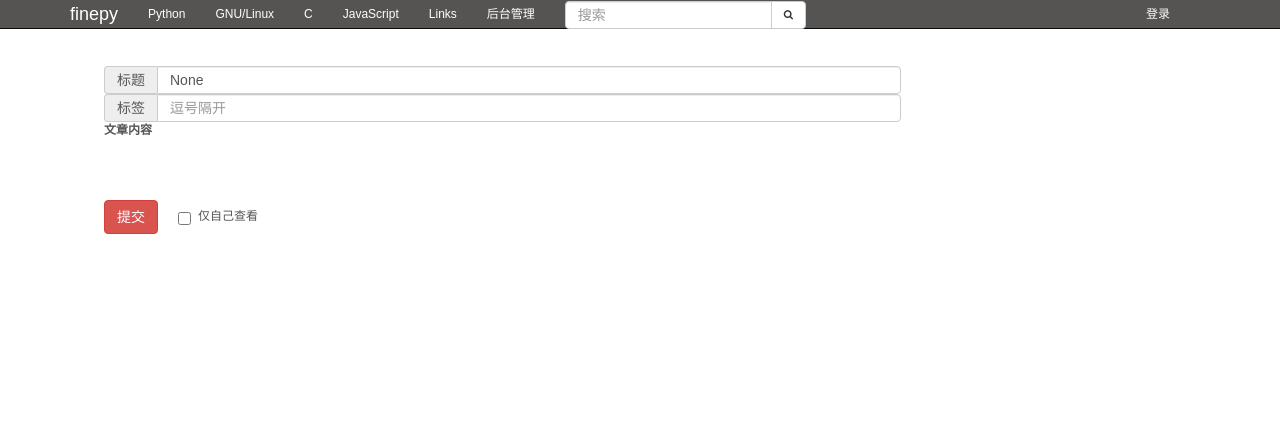
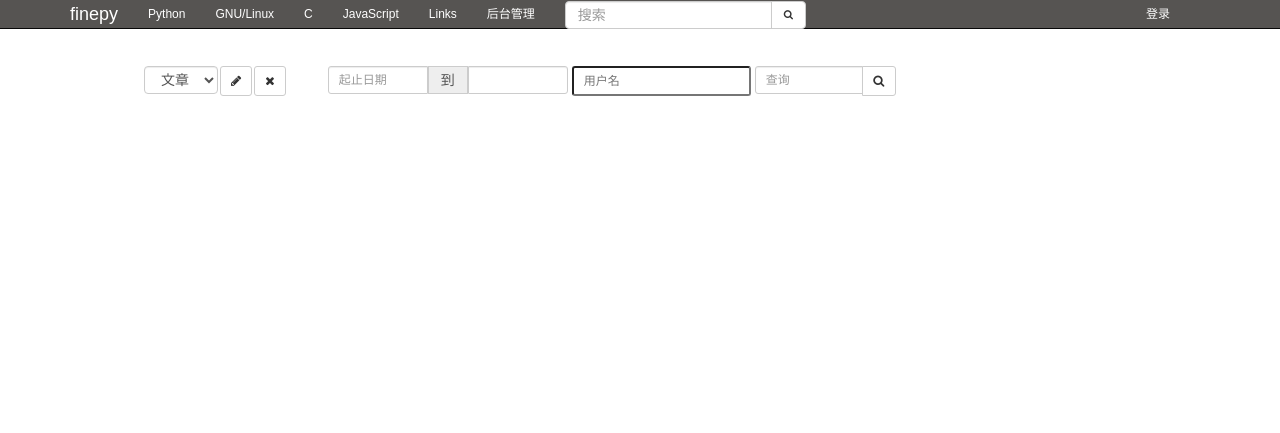
Before and after one commit to finron/finepy, a Flask app: page /admin in a window 1280 px wide. Shown: the top 433 px of the page. Run offline with Flask 2, Linux system fonts and the light colour scheme; data comes from the database, SQL or seed files in the repository; some libraries are stand-ins or nearby versions.

Commit message:
admin panel ui added

```diff
--- a/fine/controllers/admin.py
+++ b/fine/controllers/admin.py
@@ -6,7 +6,7 @@
 '''
 
 from flask import (render_template, Blueprint, request,
-                   url_for)
+                   url_for, current_app)
 
 from fine import db
 from fine.models.post import Post
@@ -32,3 +32,43 @@ def index():
         db.session.add(post)
         db.session.commit()
         return render_template('admin/index.html', post=post)
+
+
+@bp.route('/admin/posts', methods=['GET', 'POST'])
+def posts():
+    page = request.args.get('page', 1, type=int)
+    query = Post.query
+    pagination = query.order_by(Post.post_time.desc()).paginate(
+        page, per_page=current_app.config['FINEPY_POSTS_PER_PAGE'],
+        error_out=False)
+    posts = pagination.items
+    return render_template('admin/posts.html', posts=posts,
+                           pagination=pagination)
+
+@bp.route('/admin/comments', methods=['GET', 'POST'])
+def comments():
+    return ""
+
+
+@bp.route('/admin/users', methods=['GET', 'POST'])
+def users():
+    return ""
+
+
+@bp.route('/admin/links', methods=['GET', 'POST'])
+def links():
+    return ""
+
+
+@bp.route('/admin/logs', methods=['GET', 'POST'])
+def logs():
+    return ""
+
+
+@bp.route('/admin/settings', methods=['GET', 'POST'])
+def settings():
+    return ""
+
+@bp.route('/admin/', methods=['GET', 'POST'])
+def search():
+    return ""
--- a/fine/static/style/css/layout.css
+++ b/fine/static/style/css/layout.css
@@ -1,6 +1,6 @@
 html {
-  position: relative;
-  min-height: 100%;
+    position: relative;
+    min-height: 100%;
 }
 body {
     font-family: Helvetica, "Times New Roman", Times, serif, "Microsoft YaHei", "Wenquanyi Micro Hei";
@@ -290,3 +290,25 @@ body #main ul.links li {
     padding-right: 20px;
     display: inline;
 }
+ul.admin-tab {
+    display:flex !important;
+    list-style:none !important;
+}
+ul.admin-tab li {
+    display: inline !important;
+    padding-right: 2px;
+}
+ul.admin-tab li#listtype select {
+    width:auto !important;
+}
+.input-group .form-control.input-date-range{
+    width: 100px;
+}
+ul.admin-tab li ul.admin-tab-search li {
+    display: inline !important;
+    padding-right: 4px;
+}
+ul.admin-tab li ul.admin-tab-search {
+    display:flex !important;
+    list-style:none !important;
+}
--- a/fine/static/style/js/main.js
+++ b/fine/static/style/js/main.js
@@ -14,5 +14,18 @@ $(document).ready(function(){
         $('html, body').animate({scrollTop : 0},300);
         return false;
     });
+    // admin search date-range
+    $('.input-date-range').datepicker({
+        format: 'yyyy-mm-dd',
+        todayBtn: "linked",
+        clearBtn: true,
+        language: "zh-CN",
+        autoclose: true,
+        todayHighlight: true
+    });
 
+    $('#admin-tab select').change(function(){
+      var url = $(this).val();
+      window.location = url;
+    });
 });
--- a/fine/templates/admin/_base.html
+++ b/fine/templates/admin/_base.html
@@ -1,9 +1,17 @@
 {% extends "base/layout.html" %}
 
 {% block title %}后台管理{% endblock %}
-
+{% block head_css %}
+  {{ css("style/libs/twbsdatepicker/css/bootstrap-datepicker3.min.css") }}
+{% endblock %}
 {% block maincontent %}
   {% include "admin/_toptab.html" %}
   {% block managelist %}
   {% endblock %}
 {% endblock %}
+{% block scripts %}
+  {{ js("style/libs/twbsdatepicker/js/bootstrap-datepicker.min.js") }}
+  {{ js("style/libs/twbsdatepicker/locales/bootstrap-datepicker.zh-CN.min.js") }}
+  {% block admin_scripts %}
+  {% endblock %}
+{% endblock %}
--- a/fine/templates/admin/_toptab.html
+++ b/fine/templates/admin/_toptab.html
@@ -1,25 +1,50 @@
-<li>
-  <select class="form-control">
-    <option value="posts">文章</option>
-    <option value="comments">评论</option>
-    <option value="users">用户</option>
-    <option value="links">链接</option>
-    <option value="logs">日志</option>
-    <option value="settings">配置</option>
-  </select>
-</li>
-<a class="dropdown-toggle" data-toggle="dropdown" href="#">系统管理 <b class="caret"></b></a>
-<ul class="dropdown-menu">
-    <li><a href="/admin/alogs">系统日志</a></li>
-    <li><a href="/admin/cache">系统缓存</a></li>
+<ul class="admin-tab">
+  <li id="listtype">
+    <select class="form-control">
+      <option value="{{ url_for('admin.posts') }}">文章</option>
+      <option value="{{ url_for('admin.comments') }}">评论</option>
+      <option value="{{ url_for('admin.users') }}">用户</option>
+      <option value="{{ url_for('admin.links') }}">链接</option>
+      <option value="{{ url_for('admin.logs') }}">日志</option>
+      <option value="{{ url_for('admin.settings') }}">配置</option>
+    </select>
+  </li>
+
+  <li id="edit">
+    <button type="button" class="btn btn-default btn-sm">
+      <i class="fa fa-pencil" aria-hidden="true"></i>
+    </button>
+  </li>
+  <li id="delete">
+    <button type="button" class="btn btn-default btn-sm">
+      <i class="fa fa-times" aria-hidden="true"></i>
+    </button>
+  </li>
+  <li>
+    <form class="input-group" method="get" action="{{ url_for('admin.search') }}">
+      <ul class="admin-tab-search">
+        <li>
+          <!-- <input type="text" name="q_date_range" class="form-control input-date-range" placeholder="起止日期"> -->
+          <div class=" input-group" id="datepicker">
+              <input type="text" class="input-date-range input-sm form-control" name="start" placeholder="起止日期"/>
+              <span class="input-group-addon">到</span>
+              <input type="text" class="input-date-range input-sm form-control" name="end" />
+          </div>
+        </li>
+        <li>
+          <input type="text" name="q_user" class="input-sm form-conttrol" placeholder="用户名" />
+        </li>
+        <li>
+          <div class="input-group">
+            <input type="text" class="form-control input-sm" placeholder="查询" name="q_text" />
+            <span class="input-group-btn">
+              <button type="submit" title='查询' class="btn btn-default btn-sm">
+                <i class='fa fa-search' aria-hidden="true"></i>
+              </button>
+            </span>
+          </div>
+        </li>
+      </div>
+    </form>
+  </li>
 </ul>
-</li>
-
-<!-- confs -->
-<li class="dropdown{% if menu == 'confs' %} active{% end %}">
-<a class="dropdown-toggle" data-toggle="dropdown" href="#">配置管理 <b class="caret"></b></a>
-<ul class="dropdown-menu">
-    <li><a href="/admin/confs">配置列表</a></li>
-    <li><a href="/admin/conf/create">新增配置</a></li>
-</ul>
-</li>
--- a/fine/templates/admin/index.html
+++ b/fine/templates/admin/index.html
@@ -1,52 +1,4 @@
-{% extends "base/layout.html" %}
+{% extends "admin/_base.html" %}
 {% block title %}
+后台管理
 {% endblock %}
-{%- from "macros/common.html" import input_csrf_token %}
-{% block content %}
-  <div class="row">
-    <div class="col-md-9">
-
-      <form action="" method="post">
-        {{ input_csrf_token() }}
-        <input type="hidden" name="post_id" id="post_id" {%if post.id %}value="{{post.id}}"{%endif%}/>
-        <div class="input-group">
-          <span class="input-group-addon">标题</span>
-          <input type="text"  name="post_title" id="title" value="{{post.title}}" class="form-control" placeholder="Title">
-        </div>
-        <div class="input-group">
-          <span class="input-group-addon">标签</span>
-          <input type="text" name="post_tags" id="tags" {% if post.tags is iterable %} value="{{",".join(post.tags)}}" {% endif %} class="form-control" placeholder="逗号隔开">
-        </div>
-        <div class="input-group">
-          <label class="control-label" for="input_post_content">文章内容</label>
-          <div class="post_content">
-            <textarea class="editor ckeditor" name="post_content" id="editor" required>
-              {{ post.body }}
-            </textarea>
-          </div>
-        </div>
-
-        <div class="input-group">
-          <div class="checkbox">
-            <button type="submit" class="btn btn-danger">
-              提交
-            </button>
-            &nbsp;&nbsp;&nbsp;&nbsp;
-            <label>
-              <input type="checkbox" name="privacy" value="privacy">
-              仅自己查看
-            </label>
-          </div>
-        </div>
-      </form>
-    </div>
-  </div>
-</div>
-{% endblock %}
-{% block scripts %}
-  {{ js('style/libs/cke/ckeditor.js') }}
-  {{ js('style/libs/cke/samples/js/sample.js') }}
-  <script>
-    initSample();
-  </script>
-{% endblock %}
--- a/fine/templates/base/layout.html
+++ b/fine/templates/base/layout.html
@@ -55,11 +55,11 @@
     {{ moment.include_moment(local_js=url_for('static', filename="style/libs/js/moment-with-locales.min.js")) }}
     {# {{ moment.include_moment() }} #}
     {{ moment.lang("zh-cn") }}
+    {% block scripts %}{% endblock %}
     {{ js('style/js/main.js') }}
     {{ js('style/libs/cke/plugins/codesnippet/lib/highlight/highlight.pack.js') }}
     <script>
       hljs.initHighlightingOnLoad();
     </script>
-    {% block scripts %}{% endblock %}
   </body>
 </html>
```
Also changed, not shown: fine/templates/admin/post.html (added, +53 -0 lines), fine/templates/admin/posts.html (added, +45 -0 lines).
